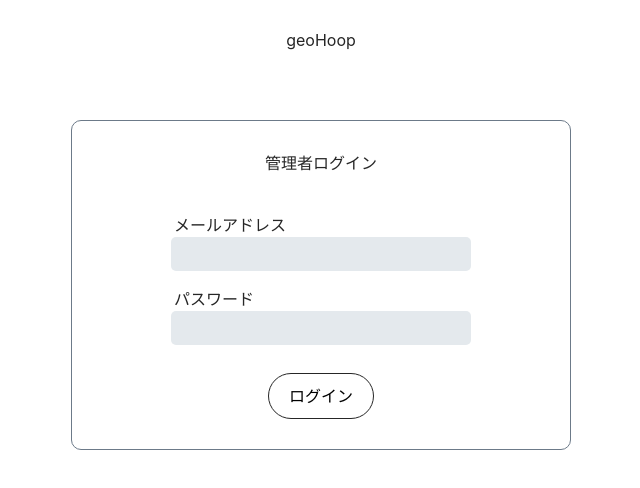
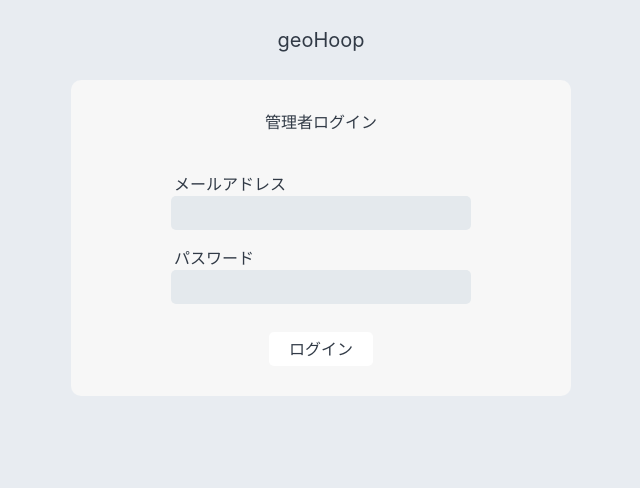
Before and after one commit to okuxxbos20/geoHoop.com, a Nuxt app: page /admin in a window 1280 px wide. Shown: the top 488 px of the page, without its empty margins (319-959 px from the left). Built offline with nearby package versions, Linux system fonts and the light colour scheme.

Commit message:
validation完成

```diff
--- a/pages/admin/index.vue
+++ b/pages/admin/index.vue
@@ -1,5 +1,5 @@
 <template>
-  <div class="admin container">
+  <div class="admin">
     <header>
       <p class="geo-hoop" @click="$router.push('/')">geoHoop</p>
     </header>
@@ -9,14 +9,14 @@
         <label>
           <p v-if="error.email.isError === null || error.email.isError === false" class="form-name">メールアドレス</p>
           <p v-else class="error">{{ error.email.text }}</p>
-          <input v-model="email" type="email" />
+          <input @input="inputEmail($event.target.value)" type="email" />
         </label>
         <label>
           <p v-if="error.password.isError === null || error.password.isError === false" class="form-name">パスワード</p>
           <p v-else class="error">{{ error.password.text }}</p>
-          <input v-model="password" type="password" />
+          <input @input="inputPass($event.target.value)" type="password" />
         </label>
-        <button type="submit">ログイン</button>
+        <button type="submit" :class="{ activeBtn: error.isAllClear }">ログイン</button>
       </form>
     </main>
   </div>
@@ -36,7 +36,37 @@ export default {
       }
     }
   },
+  watch: {
+    email(newVal) {
+      if (newVal === null || newVal === '') {
+        this.error.email.isError = true;
+      } else {
+        this.error.email.isError = false;
+      }
+    },
+    password(newVal) {
+      if (newVal === null || newVal === '') {
+        this.error.password.isError = true;
+      } else {
+        this.error.password.isError = false;
+      }
+    },
+    error: {
+      deep: true,
+      handler: (error) => {
+        error.isAllClear = (!error.email.isError && !error.password.isError) ? true : false;
+      }
+    }
+  },
   methods: {
+    inputEmail(email) {
+      this.email = email;
+      this.error.email.isError = false;
+    },
+    inputPass(password) {
+      this.password = password;
+      this.error.password.isError = false;
+    },
     submitData() {
       this.error.email.isError = true;
       this.error.password.isError = true;
@@ -66,28 +96,33 @@ export default {
 
 <style lang="scss" scoped>
 .admin {
+  background: #e8ecf1;
+  width: 100%;
+  height: 100vh;
   header {
+    height: 80px;
     display: flex;
     flex-direction: column;
     align-items: center;
     justify-content: center;
-    height: 80px;
     .geo-hoop {
-      color: #262626;
+      color: #313a46;
+      font-size: 20px;
       margin: 0;
       padding: 0 5px;
       &:hover {
         cursor: pointer;
-        border-bottom: 1px solid #aaa;
+        border-bottom: 1px solid #313a46;
       }
     }
   }
   main {
-    margin-top: 40px;
+    margin: 0px 10px 0;
     form {
       max-width: 500px;
-      color: #262626;
-      border: 1px solid #6c7a89;
+      color: #313a46;
+      background: #f7f7f7;
+      border: none;
       border-radius: 10px;
       display: flex;
       flex-direction: column;
@@ -117,13 +152,17 @@ export default {
         }
       }
       button {
+        color: #313a46;
         background: #fff;
         border: none;
-        border: 1px solid #262626;
-        border-radius: 100px;
-        padding: 10px 20px;
+        border-radius: 5px;
+        padding: 5px 20px;
         margin-top: 20px;
         &:focus { outline: none; }
+      }
+      .activeBtn {
+        color: #f7f7f7;
+        background: #313a46;
       }
     }
   }
```
